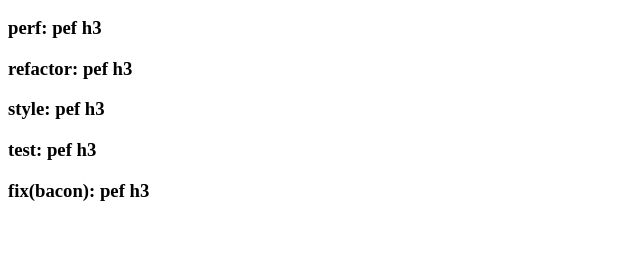
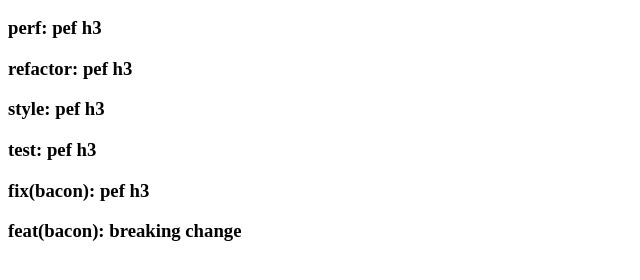
Before and after one commit to antonhallstrom/g-actions, a website: page src/index.html in a window 1280 px wide. Shown: the part 212-492 px from the top of the page, without its empty margins (0-640 px from the left). Drawn offline with Linux system fonts and the light colour scheme.

Commit message:
feat: allow bacon in g-actions
BREAKING CHANGE:

Jesus.

```diff
--- a/src/index.html
+++ b/src/index.html
@@ -17,5 +17,6 @@
   <h3>style: pef h3</h3>
   <h3>test: pef h3</h3>
   <h3>fix(bacon): pef h3</h3>
+  <h3>feat(bacon): breaking change</h3>
 </body>
 </html>
```
